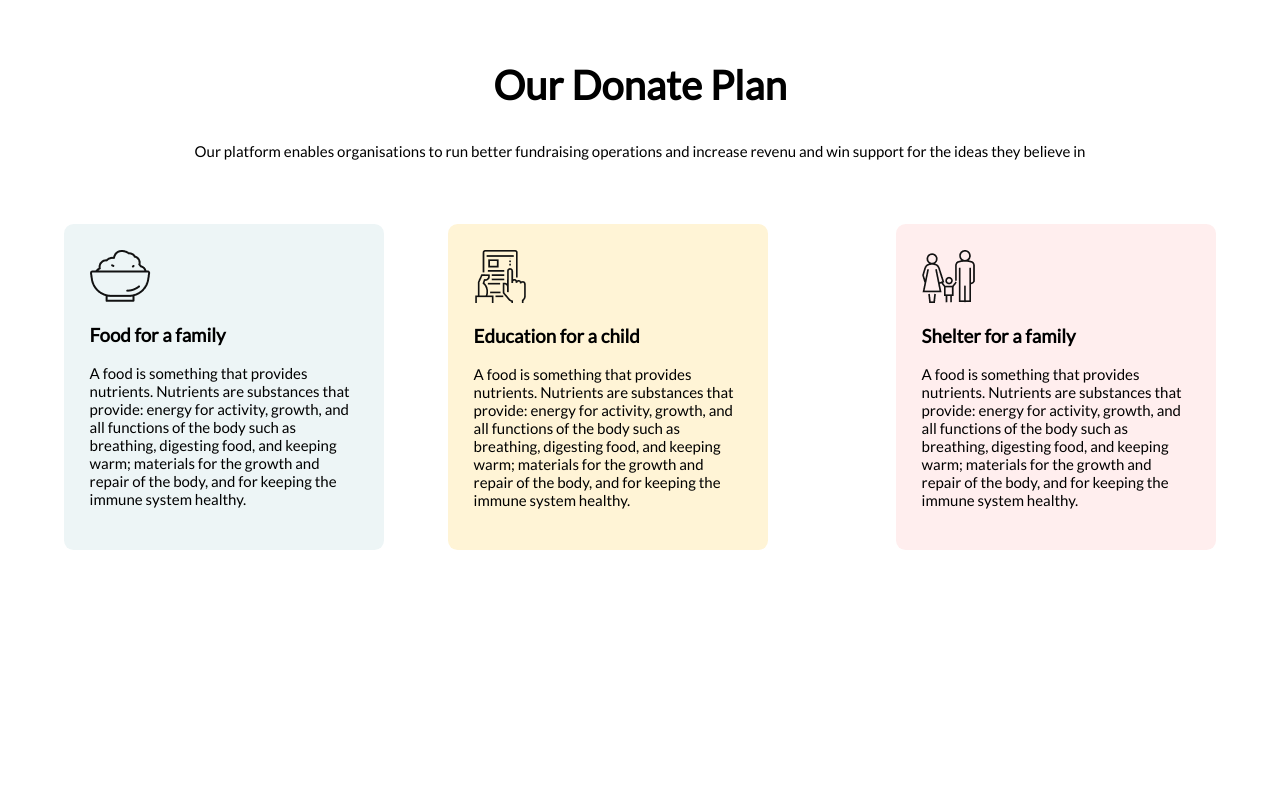
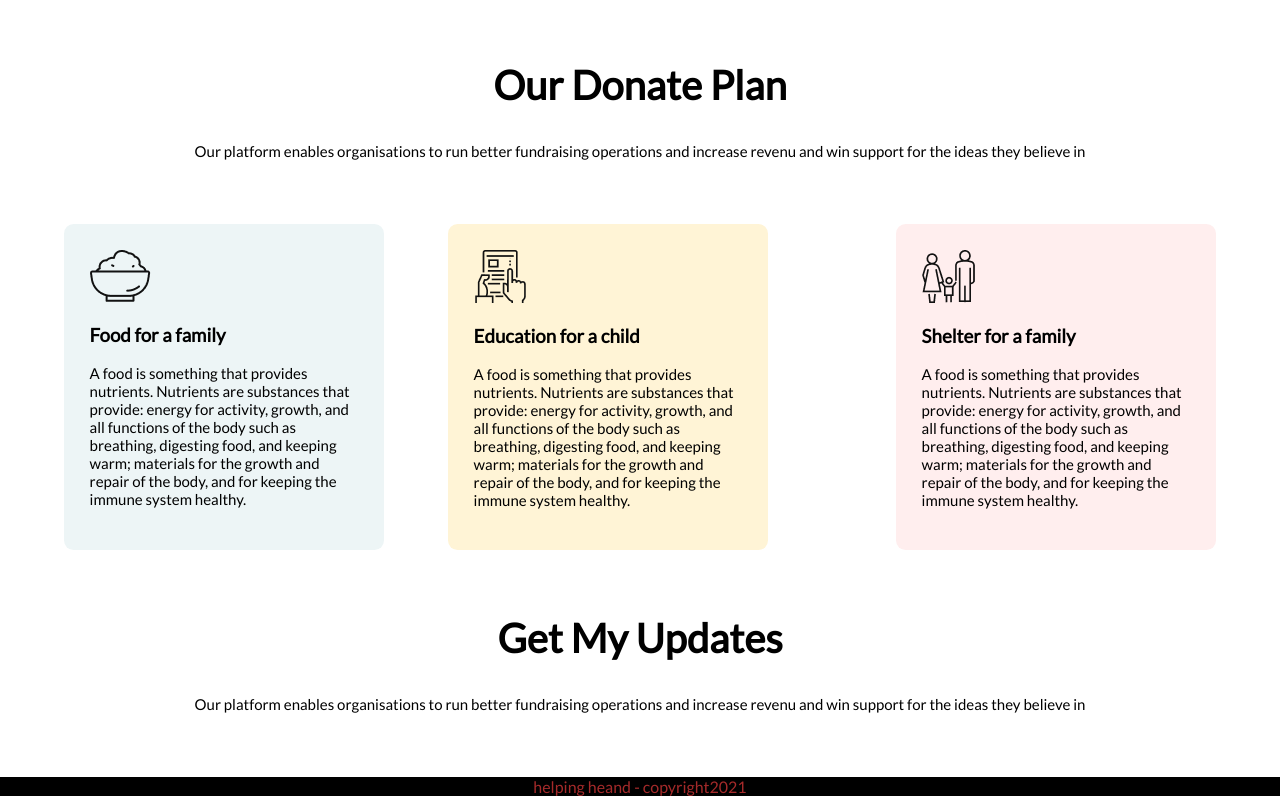
Before and after one commit to Kamrulislam11/-A-helping-hand, a plain HTML site: page index.html in a window 1280 px wide. Shown: the part 1432-2228 px from the top of the page. Before the commit the page ends 1982 px from the top, so only its background shows below. Drawn offline with Linux system fonts and the light colour scheme.

Commit message:
last part

```diff
--- a/index.html
+++ b/index.html
@@ -131,13 +131,9 @@
                 and for keeping the immune system healthy. </p>
 
 
-
-        </div>
+ </div>
 
 </div>
-
-
-
 
 
 </section>
@@ -145,7 +141,21 @@
 
 
 
+<section class="prat-4">
 
+
+<div class="thor">
+
+    <h1>Get My Updates</h1>
+    <p> Our platform enables organisations to run better fundraising operations and increase revenu and win support for the ideas they believe in</p>
+
+</div>
+
+
+
+</section>
+
+<footer>  helping heand - copyright2021</footer>
 
 
 </body>
--- a/style.css
+++ b/style.css
@@ -164,3 +164,10 @@ text-decoration-thickness:3px ;
     margin-right: 5%;
     border-radius: 3%;
 }
+
+
+footer{
+text-align: center;
+background-color: black;
+color: brown;
+}
```
